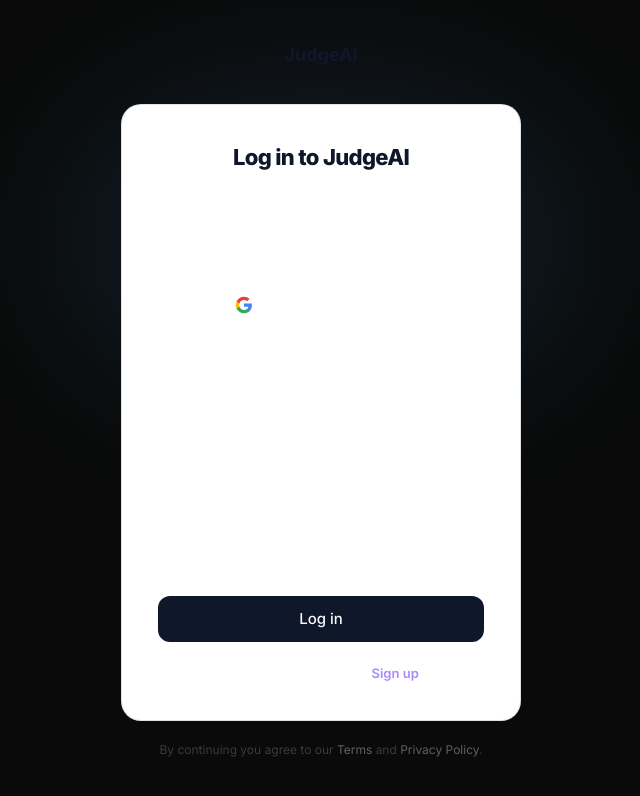
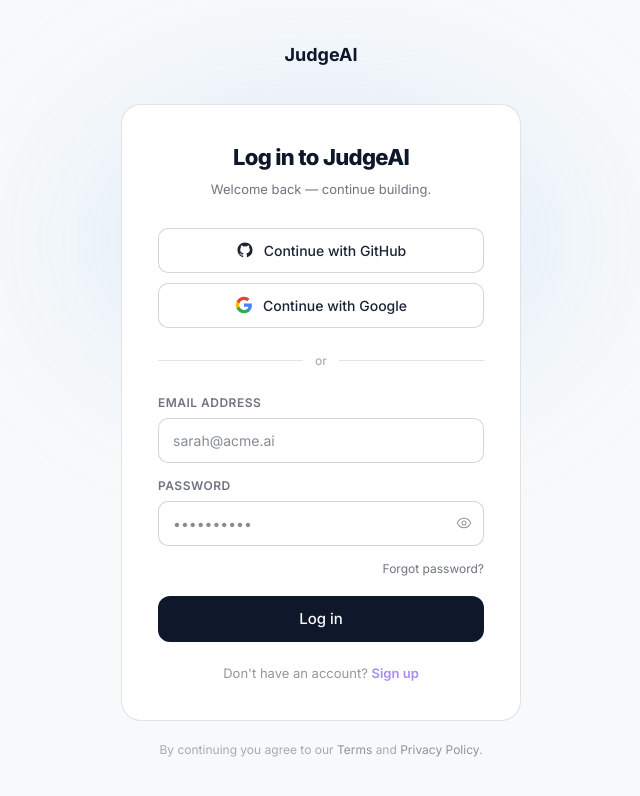
Before and after one commit to Siddhi11-star/llm-evalution-system, a React (Vite) app in the folder frontend/landing_page/: page /login in a window 1280 px wide. Shown: the top 796 px of the page, without its empty margins (319-959 px from the left). Built offline with nearby package versions, Linux system fonts and the light colour scheme.

Commit message:
Update Login.tsx

```diff
--- a/frontend/landing_page/src/pages/Login.tsx
+++ b/frontend/landing_page/src/pages/Login.tsx
@@ -11,7 +11,7 @@
   const [name, setName] = useState('')
 
   return (
-    <div style={{ minHeight: '100vh', background: '#0A0A0A', display: 'flex', alignItems: 'center', justifyContent: 'center', padding: 24, position: 'relative', overflow: 'hidden' }}>
+    <div style={{ minHeight: '100vh', background: 'var(--color-background)', display: 'flex', alignItems: 'center', justifyContent: 'center', padding: 24, position: 'relative', overflow: 'hidden' }}>
       {/* Background orb */}
       <div style={{ position: 'absolute', top: '30%', left: '50%', transform: 'translate(-50%,-50%)', width: 600, height: 400, background: 'radial-gradient(ellipse at center, rgba(124,58,237,0.18), rgba(56,189,248,0.08) 50%, transparent 80%)', filter: 'blur(60px)', pointerEvents: 'none' }} />
 
@@ -25,7 +25,7 @@
           <h1 style={{ fontWeight: 800, fontSize: 22, letterSpacing: '-0.03em', marginBottom: 6, textAlign: 'center' }}>
             {isLogin ? 'Log in to JudgeAI' : 'Create your account'}
           </h1>
-          <p style={{ textAlign: 'center', fontSize: 13, color: 'rgba(255,255,255,0.4)', marginBottom: 28 }}>
+          <p style={{ textAlign: 'center', fontSize: 13, color: 'var(--color-muted)', marginBottom: 28 }}>
             {isLogin ? 'Welcome back — continue building.' : 'Start evaluating LLMs in minutes.'}
           </p>
 
@@ -35,9 +35,9 @@
               { label: 'Continue with GitHub', icon: <GHIcon /> },
               { label: 'Continue with Google', icon: <GGIcon /> },
             ].map(({ label, icon }) => (
-              <button key={label} style={{ display: 'flex', alignItems: 'center', justifyContent: 'center', gap: 10, width: '100%', padding: '11px 16px', borderRadius: 10, background: 'rgba(255,255,255,0.04)', border: '1px solid rgba(255,255,255,0.1)', color: 'rgba(255,255,255,0.75)', cursor: 'pointer', fontSize: 14, fontWeight: 500, transition: 'all 0.15s', fontFamily: 'Inter, sans-serif' }}
-                onMouseEnter={e => { (e.currentTarget).style.background = 'rgba(255,255,255,0.08)'; (e.currentTarget).style.color = '#fff' }}
-                onMouseLeave={e => { (e.currentTarget).style.background = 'rgba(255,255,255,0.04)'; (e.currentTarget).style.color = 'rgba(255,255,255,0.75)' }}
+              <button key={label} style={{ display: 'flex', alignItems: 'center', justifyContent: 'center', gap: 10, width: '100%', padding: '11px 16px', borderRadius: 10, background: 'var(--color-input-bg)', border: '1px solid var(--color-border-light)', color: 'var(--color-muted-max)', cursor: 'pointer', fontSize: 14, fontWeight: 500, transition: 'all 0.15s', fontFamily: 'Inter, sans-serif' }}
+                onMouseEnter={e => { (e.currentTarget).style.background = 'var(--color-border)'; (e.currentTarget).style.color = 'var(--color-foreground)' }}
+                onMouseLeave={e => { (e.currentTarget).style.background = 'var(--color-input-bg)'; (e.currentTarget).style.color = 'var(--color-muted-max)' }}
               >
                 {icon} {label}
               </button>
@@ -46,9 +46,9 @@
 
           {/* Divider */}
           <div style={{ display: 'flex', alignItems: 'center', gap: 12, marginBottom: 24 }}>
-            <div style={{ flex: 1, height: 1, background: 'rgba(255,255,255,0.08)' }} />
-            <span style={{ fontSize: 12, color: 'rgba(255,255,255,0.25)', fontWeight: 500 }}>or</span>
-            <div style={{ flex: 1, height: 1, background: 'rgba(255,255,255,0.08)' }} />
+            <div style={{ flex: 1, height: 1, background: 'var(--color-border)' }} />
+            <span style={{ fontSize: 12, color: 'var(--color-muted-weak)', fontWeight: 500 }}>or</span>
+            <div style={{ flex: 1, height: 1, background: 'var(--color-border)' }} />
           </div>
 
           {/* Form — MODIFIED: redirect to /onboarding/plan after auth */}
@@ -62,14 +62,14 @@
             )}
             <FieldInput label="Email address" value={email} onChange={setEmail} placeholder="sarah@acme.ai" type="email" />
             <div>
-              <label style={{ display: 'block', fontSize: 12, fontWeight: 600, color: 'rgba(255,255,255,0.5)', marginBottom: 6, letterSpacing: '0.04em', textTransform: 'uppercase' }}>Password</label>
+              <label style={{ display: 'block', fontSize: 12, fontWeight: 600, color: 'var(--color-muted)', marginBottom: 6, letterSpacing: '0.04em', textTransform: 'uppercase' }}>Password</label>
               <div style={{ position: 'relative' }}>
                 <input type={showPw ? 'text' : 'password'} value={pw} onChange={e => setPw(e.target.value)} placeholder={isLogin ? '••••••••••' : 'Minimum 8 characters'}
-                  style={{ width: '100%', background: 'rgba(255,255,255,0.04)', border: '1px solid rgba(255,255,255,0.1)', borderRadius: 10, padding: '11px 44px 11px 14px', fontSize: 14, color: '#fff', outline: 'none', fontFamily: 'Inter, sans-serif', transition: 'border-color 0.15s', boxSizing: 'border-box' }}
+                  style={{ width: '100%', background: 'var(--color-input-bg)', border: '1px solid var(--color-border-light)', borderRadius: 10, padding: '11px 44px 11px 14px', fontSize: 14, color: 'var(--color-foreground)', outline: 'none', fontFamily: 'Inter, sans-serif', transition: 'border-color 0.15s', boxSizing: 'border-box' }}
                   onFocus={e => (e.target.style.borderColor = 'rgba(124,58,237,0.5)')}
-                  onBlur={e => (e.target.style.borderColor = 'rgba(255,255,255,0.1)')}
+                  onBlur={e => (e.target.style.borderColor = 'var(--color-border-light)')}
                 />
-                <button type="button" onClick={() => setShowPw(!showPw)} style={{ position: 'absolute', right: 12, top: '50%', transform: 'translateY(-50%)', background: 'none', border: 'none', color: 'rgba(255,255,255,0.35)', cursor: 'pointer', padding: 0 }}>
+                <button type="button" onClick={() => setShowPw(!showPw)} style={{ position: 'absolute', right: 12, top: '50%', transform: 'translateY(-50%)', background: 'none', border: 'none', color: 'var(--color-muted-faint)', cursor: 'pointer', padding: 0 }}>
                   {showPw ? <IcEyeOff size={16} /> : <IcEye size={16} />}
                 </button>
               </div>
@@ -77,7 +77,7 @@
 
             {isLogin && (
               <div style={{ display: 'flex', justifyContent: 'flex-end' }}>
-                <a href="#" style={{ fontSize: 12, color: 'rgba(255,255,255,0.4)', textDecoration: 'none' }} onMouseEnter={e => (e.currentTarget.style.color = '#A78BFA')} onMouseLeave={e => (e.currentTarget.style.color = 'rgba(255,255,255,0.4)')}>Forgot password?</a>
+                <a href="#" style={{ fontSize: 12, color: 'var(--color-muted)', textDecoration: 'none' }} onMouseEnter={e => (e.currentTarget.style.color = '#A78BFA')} onMouseLeave={e => (e.currentTarget.style.color = 'var(--color-muted)')}>Forgot password?</a>
               </div>
             )}
 
@@ -86,25 +86,25 @@
             </button>
           </form>
 
-          <p style={{ textAlign: 'center', fontSize: 13, color: 'rgba(255,255,255,0.35)', marginTop: 22 }}>
+          <p style={{ textAlign: 'center', fontSize: 13, color: 'var(--color-muted-faint)', marginTop: 22 }}>
             {isLogin ? "Don't have an account? " : 'Already have an account? '}
             <button onClick={() => setIsLogin(!isLogin)} style={{ background: 'none', border: 'none', color: '#A78BFA', cursor: 'pointer', fontSize: 13, fontFamily: 'Inter, sans-serif', padding: 0, fontWeight: 600 }}>
               {isLogin ? 'Sign up' : 'Log in'}
             </button>
           </p>
           {sessionStorage.getItem('guestPrompt') && (
-            <p style={{ textAlign: 'center', fontSize: 12, color: 'rgba(255,255,255,0.25)', marginTop: 8 }}>
-              <Link to="/guest-chat" style={{ color: 'rgba(255,255,255,0.4)', textDecoration: 'none' }} onMouseEnter={e => (e.currentTarget.style.color = '#A78BFA')} onMouseLeave={e => (e.currentTarget.style.color = 'rgba(255,255,255,0.4)')}>
+            <p style={{ textAlign: 'center', fontSize: 12, color: 'var(--color-muted-weak)', marginTop: 8 }}>
+              <Link to="/guest-chat" style={{ color: 'var(--color-muted)', textDecoration: 'none' }} onMouseEnter={e => (e.currentTarget.style.color = '#A78BFA')} onMouseLeave={e => (e.currentTarget.style.color = 'var(--color-muted)')}>
                 ← Back to guest chat
               </Link>
             </p>
           )}
         </div>
 
-        <p style={{ textAlign: 'center', fontSize: 12, color: 'rgba(255,255,255,0.2)', marginTop: 20 }}>
+        <p style={{ textAlign: 'center', fontSize: 12, color: 'var(--color-muted-weak)', marginTop: 20 }}>
           By continuing you agree to our{' '}
-          <a href="#" style={{ color: 'rgba(255,255,255,0.35)', textDecoration: 'none' }}>Terms</a> and{' '}
-          <a href="#" style={{ color: 'rgba(255,255,255,0.35)', textDecoration: 'none' }}>Privacy Policy</a>.
+          <a href="#" style={{ color: 'var(--color-muted-faint)', textDecoration: 'none' }}>Terms</a> and{' '}
+          <a href="#" style={{ color: 'var(--color-muted-faint)', textDecoration: 'none' }}>Privacy Policy</a>.
         </p>
       </div>
     </div>
@@ -114,11 +114,11 @@
 function FieldInput({ label, value, onChange, placeholder, type }: { label: string; value: string; onChange: (v: string) => void; placeholder: string; type: string }) {
   return (
     <div>
-      <label style={{ display: 'block', fontSize: 12, fontWeight: 600, color: 'rgba(255,255,255,0.5)', marginBottom: 6, letterSpacing: '0.04em', textTransform: 'uppercase' }}>{label}</label>
+      <label style={{ display: 'block', fontSize: 12, fontWeight: 600, color: 'var(--color-muted)', marginBottom: 6, letterSpacing: '0.04em', textTransform: 'uppercase' }}>{label}</label>
       <input type={type} value={value} onChange={e => onChange(e.target.value)} placeholder={placeholder}
-        style={{ width: '100%', background: 'rgba(255,255,255,0.04)', border: '1px solid rgba(255,255,255,0.1)', borderRadius: 10, padding: '11px 14px', fontSize: 14, color: '#fff', outline: 'none', fontFamily: 'Inter, sans-serif', transition: 'border-color 0.15s', boxSizing: 'border-box' }}
+        style={{ width: '100%', background: 'var(--color-input-bg)', border: '1px solid var(--color-border-light)', borderRadius: 10, padding: '11px 14px', fontSize: 14, color: 'var(--color-foreground)', outline: 'none', fontFamily: 'Inter, sans-serif', transition: 'border-color 0.15s', boxSizing: 'border-box' }}
         onFocus={e => (e.target.style.borderColor = 'rgba(124,58,237,0.5)')}
-        onBlur={e => (e.target.style.borderColor = 'rgba(255,255,255,0.1)')}
+        onBlur={e => (e.target.style.borderColor = 'var(--color-border-light)')}
       />
     </div>
   )
```
